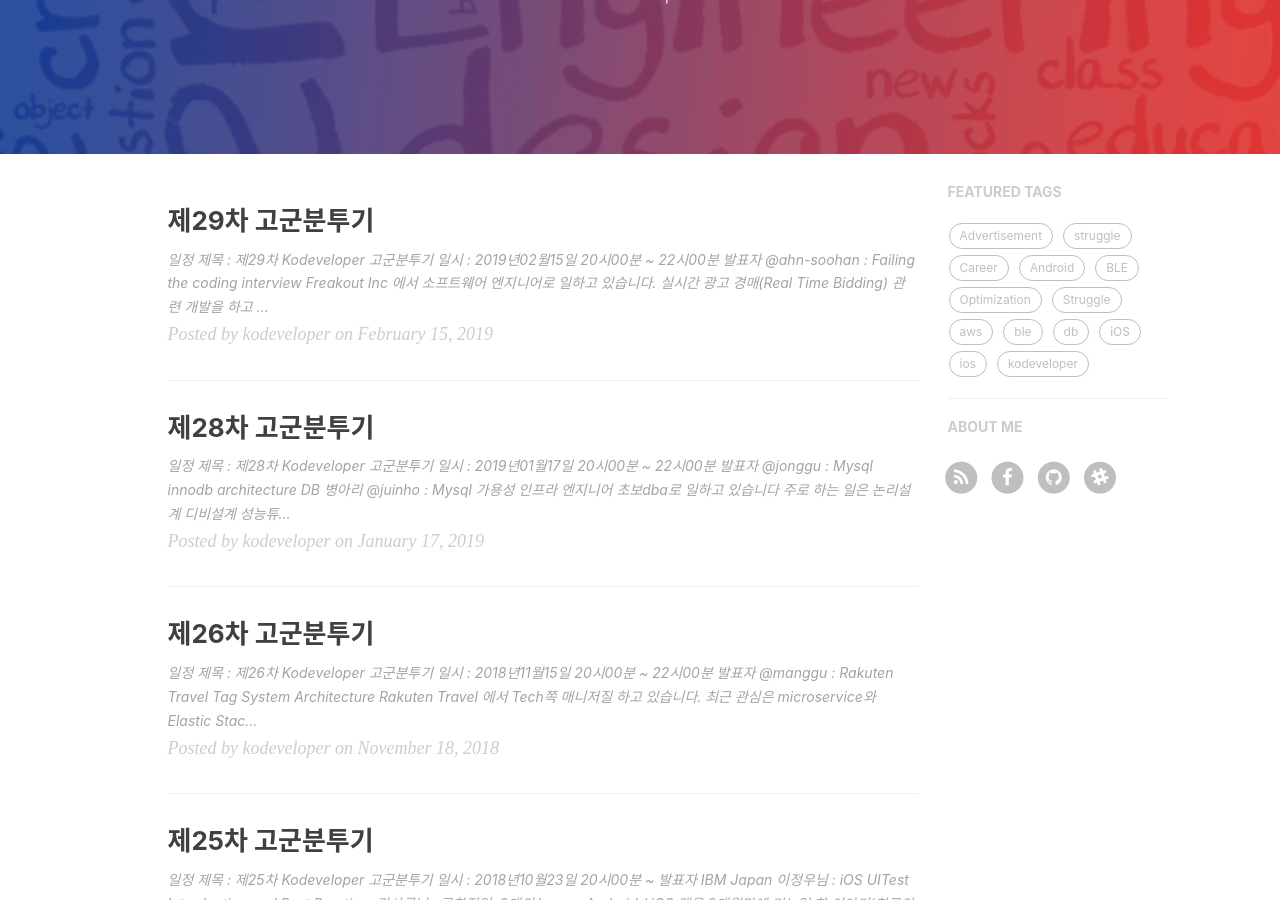
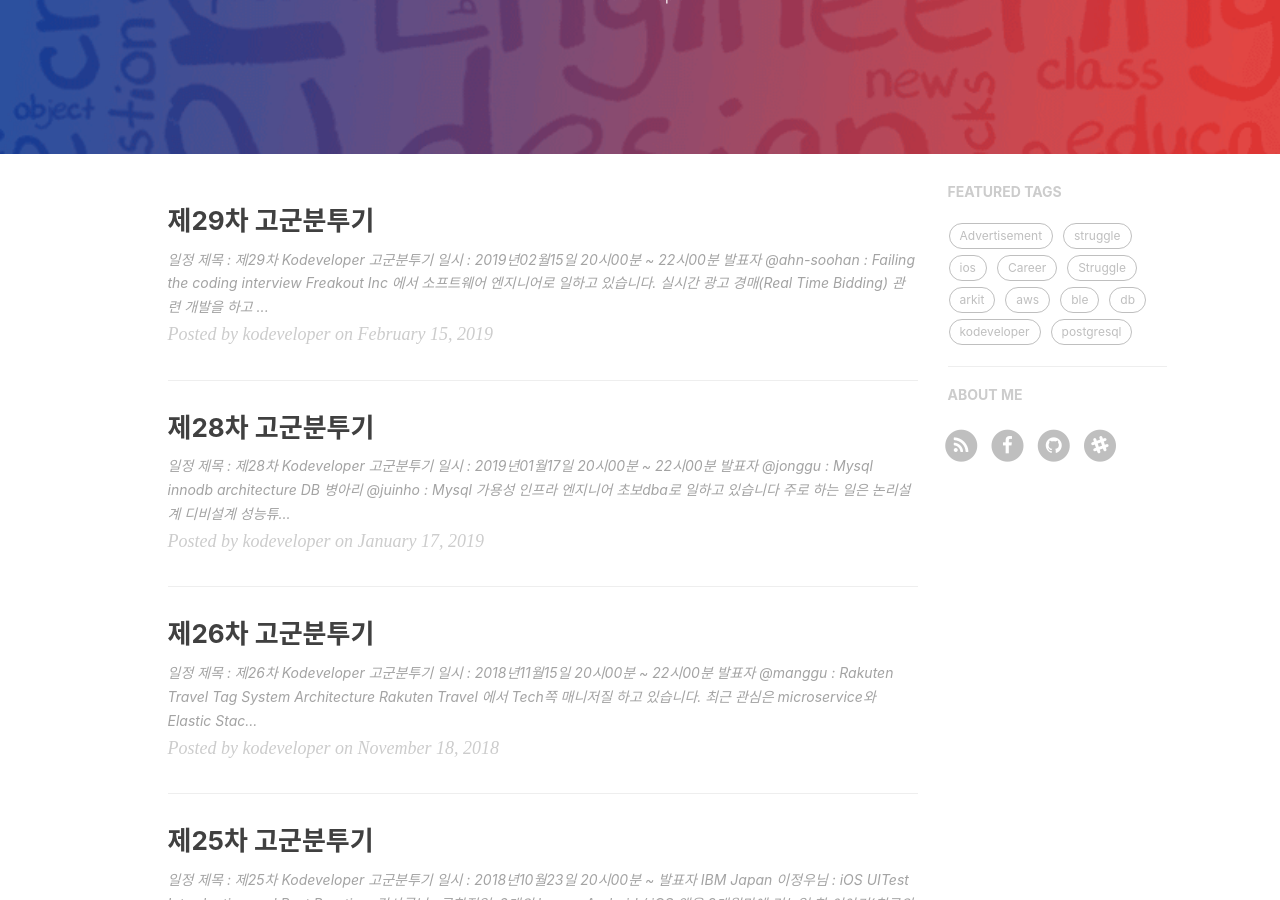
Before and after one commit to kodevops/blog, a Jekyll site: the page built from index.html, in a window 1280 px wide and 900 px high, scrolled down 352 px. Built offline with Jekyll 4.4.1, drawn with Linux system fonts in a browser that asks for light colours; nearby versions of some CDN libraries; the list of posts is cut into pages by our own code; comment, search, counter and statistics services are not loaded.

Commit message:
update struggle-15

```diff
--- a/_posts/2017-10-11-struggle-14.markdown
+++ b/_posts/2017-10-11-struggle-14.markdown
@@ -4,7 +4,7 @@ date: 2017-10-11
 layout: post
 title: 제14차 고군분투기
 categories: [고군분투기]
-tags: [Advertisement, BLE, iOS, Android, Optimization, Career]
+tags: [arkit, ios, postgresql, mining]
 ---
 
 ### 일정
```
